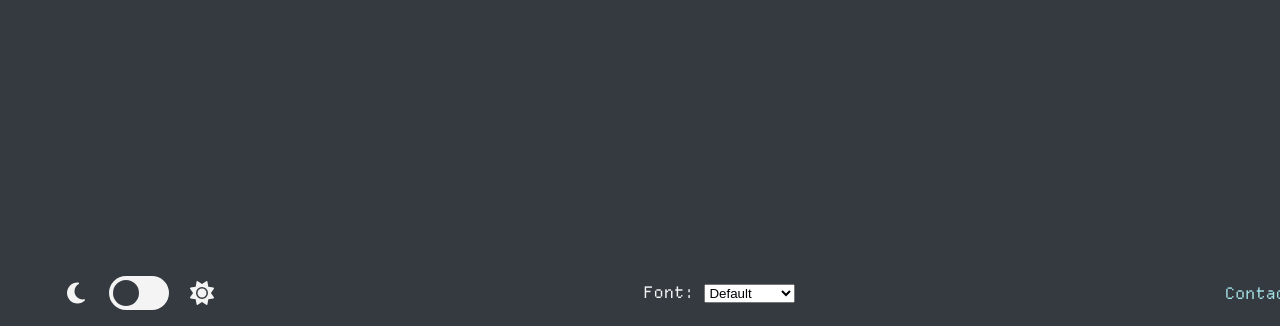
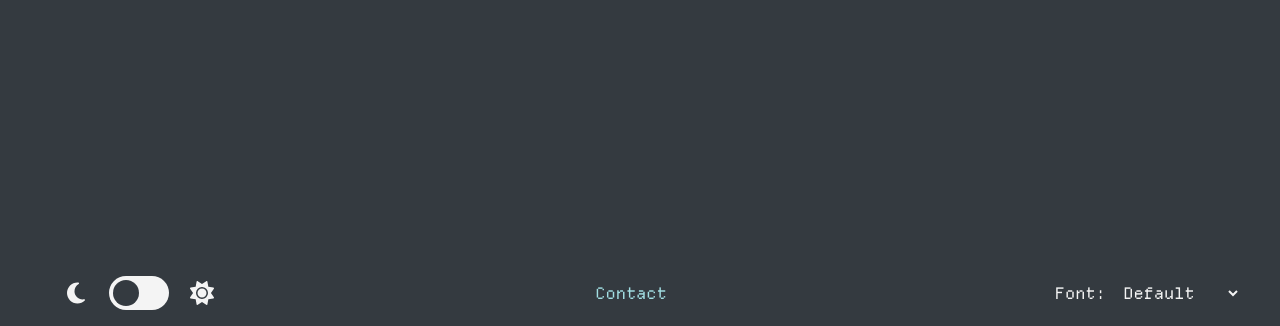
Before and after one commit to ar-sht/shtein-net, a plain HTML site: page about.html in a window 1280 px wide. Shown: the part 474-800 px from the top of the page. Drawn offline with Linux system fonts and the light colour scheme.

Commit message:
goddammit. i'm so bad at this. but it's ready now

```diff
--- a/about.html
+++ b/about.html
@@ -73,9 +73,12 @@
                     d="M361.5 1.2c5 2.1 8.6 6.6 9.6 11.9L391 121l107.9 19.8c5.3 1 9.8 4.6 11.9 9.6s1.5 10.7-1.6 15.2L446.9 256l62.3 90.3c3.1 4.5 3.7 10.2 1.6 15.2s-6.6 8.6-11.9 9.6L391 391 371.1 498.9c-1 5.3-4.6 9.8-9.6 11.9s-10.7 1.5-15.2-1.6L256 446.9l-90.3 62.3c-4.5 3.1-10.2 3.7-15.2 1.6s-8.6-6.6-9.6-11.9L121 391 13.1 371.1c-5.3-1-9.8-4.6-11.9-9.6s-1.5-10.7 1.6-15.2L65.1 256 2.8 165.7c-3.1-4.5-3.7-10.2-1.6-15.2s6.6-8.6 11.9-9.6L121 121 140.9 13.1c1-5.3 4.6-9.8 9.6-11.9s10.7-1.5 15.2 1.6L256 65.1 346.3 2.8c4.5-3.1 10.2-3.7 15.2-1.6zM160 256a96 96 0 1 1 192 0 96 96 0 1 1 -192 0zm224 0a128 128 0 1 0 -256 0 128 128 0 1 0 256 0z" />
             </svg>
         </div>
-        <div class="font-select">
+        <div class="contact">
+            <a href="mailto:ari@shtein.net" class="main-link">Contact</a>
+        </div>
+        <div class="font-select-parent">
             <label for="font-select">Font:</label>
-            <select name="font-select" id="font-select">
+            <select name="font-select" class="font-select">
                 <option value="default" id="default">Default</option>
                 <option value="sans-serif" id="sans">Sans-serif</option>
                 <option value="serif" id="serif">Serif</option>
@@ -83,7 +86,6 @@
                 <option value="courier" id="courier">Courier</option>
             </select>
         </div>
-        <a href="mailto:ari@shtein.net" class="main-link">Contact</a>
     </footer>
 </body>
 </html>
```
Also changed, not shown: contact.html (+5 -3 lines).
